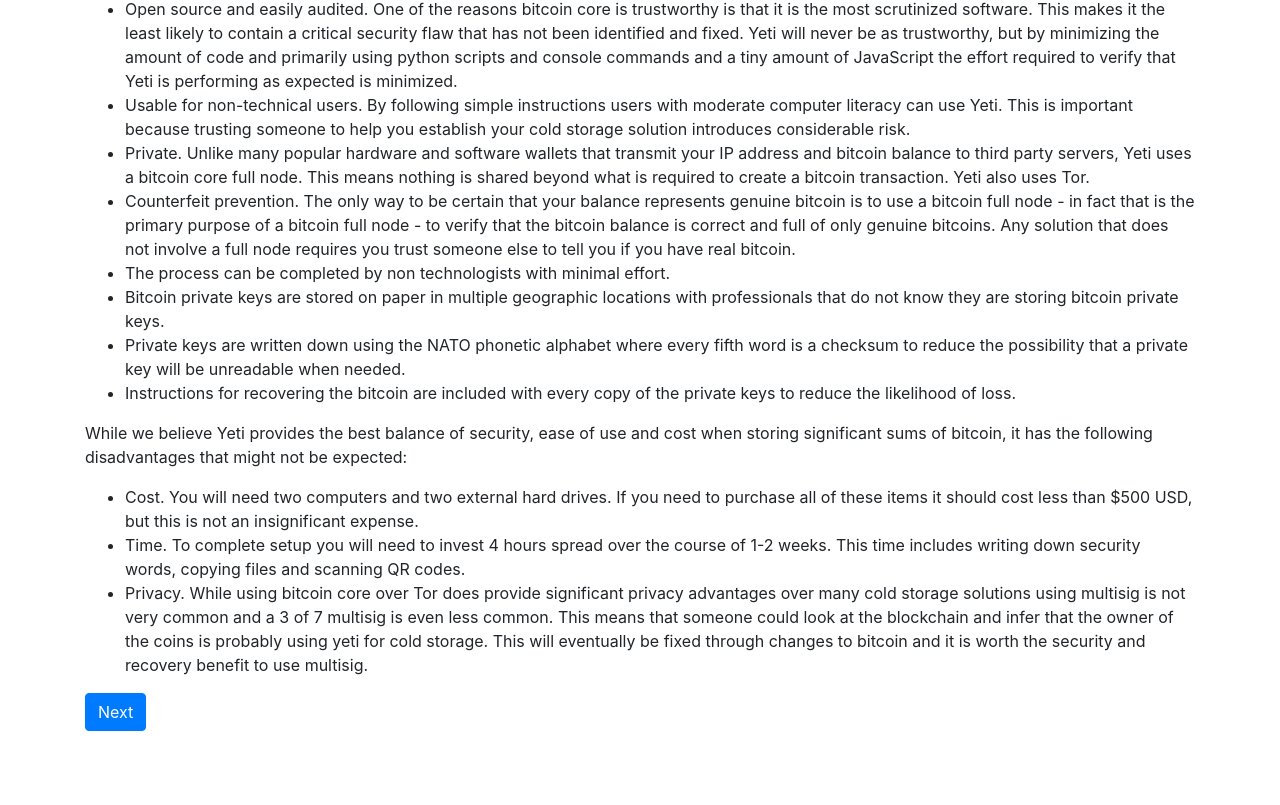
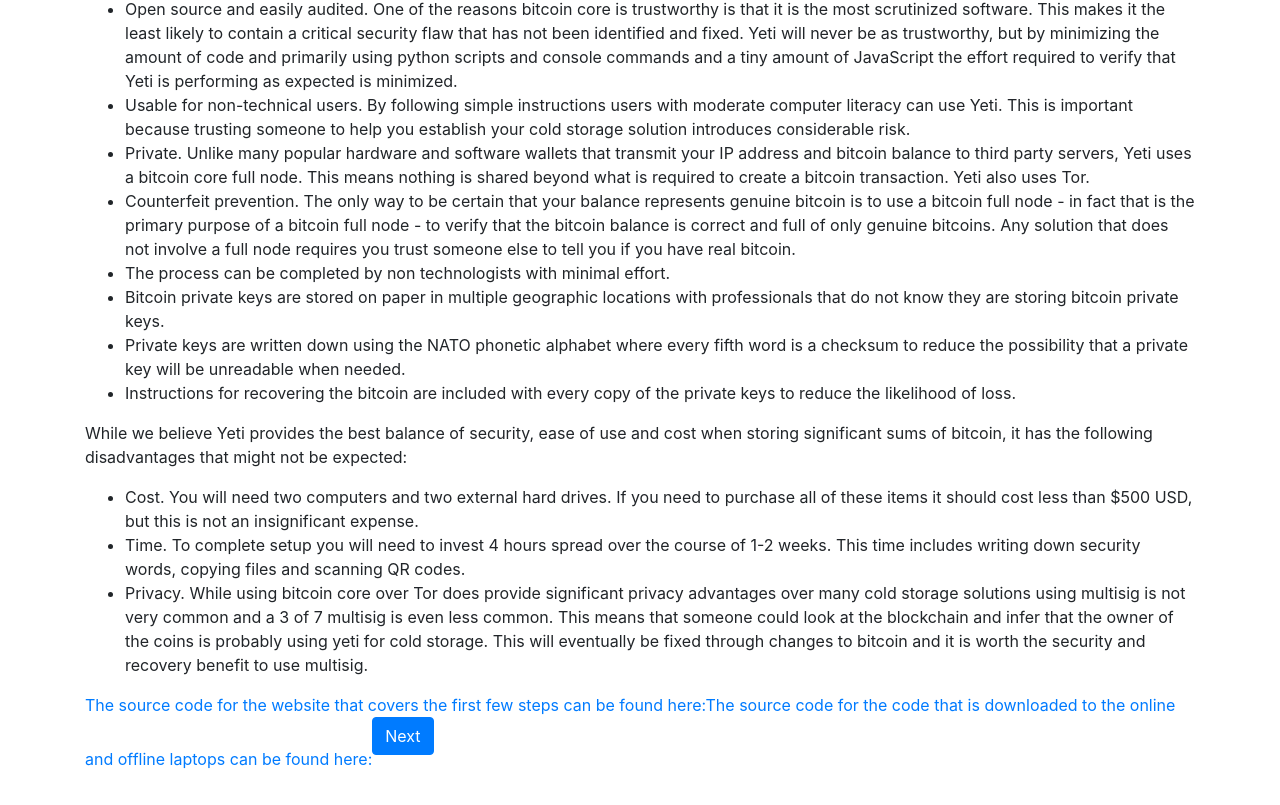
Before and after one commit to JWWeatherman/yetihosted, a Vue app: page /#/ in a window 1280 px wide. Shown: the part 579-1384 px from the top of the page. Before the commit the page ends 1360 px from the top, so only its background shows below. Built offline with nearby package versions, Linux system fonts and the light colour scheme; what vue-default-value would draw is missing.

Commit message:
Added links to github.

```diff
--- a/src/components/overview.vue
+++ b/src/components/overview.vue
@@ -24,6 +24,8 @@
           <li>Time. To complete setup you will need to invest 4 hours spread over the course of 1-2 weeks. This time includes writing down security words, copying files and scanning QR codes.</li>
           <li>Privacy. While using bitcoin core over Tor does provide significant privacy advantages over many cold storage solutions using multisig is not very common and a 3 of 7 multisig is even less common. This means that someone could look at the blockchain and infer that the owner of the coins is probably using yeti for cold storage. This will eventually be fixed through changes to bitcoin and it is worth the security and recovery benefit to use multisig.</li>
       </ul>
+      <a href="https://github.com/JWWeatherman/yetihosted" >The source code for the website that covers the first few steps can be found here:</a>
+      <a href="https://github.com/JWWeatherman/yeticold" >The source code for the code that is downloaded to the online and offline laptops can be found here:</a>
       <input v-on:click="click" style="margin-bottom:50px;" class="btn btn-primary" type="submit" id="next" value="Next">
     </div>
 </template>
```
